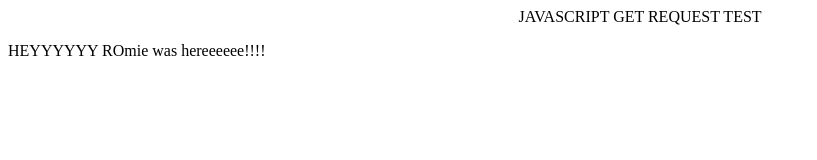
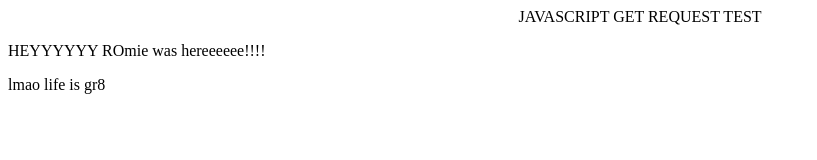
Before and after one commit to MiraEs/apiTest2, a plain HTML site: page index.html in a window 1280 px wide. Shown: the whole page, without its empty margins (0-817 px from the left). Drawn offline with Linux system fonts and the light colour scheme; no server answers.

Commit message:
first commit

```diff
--- a/index.html
+++ b/index.html
@@ -28,5 +28,6 @@
     <body>
         <center> JAVASCRIPT GET REQUEST TEST</center>
         <p>HEYYYYYY ROmie was hereeeeee!!!!</p>
+        <p> lmao life is gr8</p>
     </body>
 </html>
```
